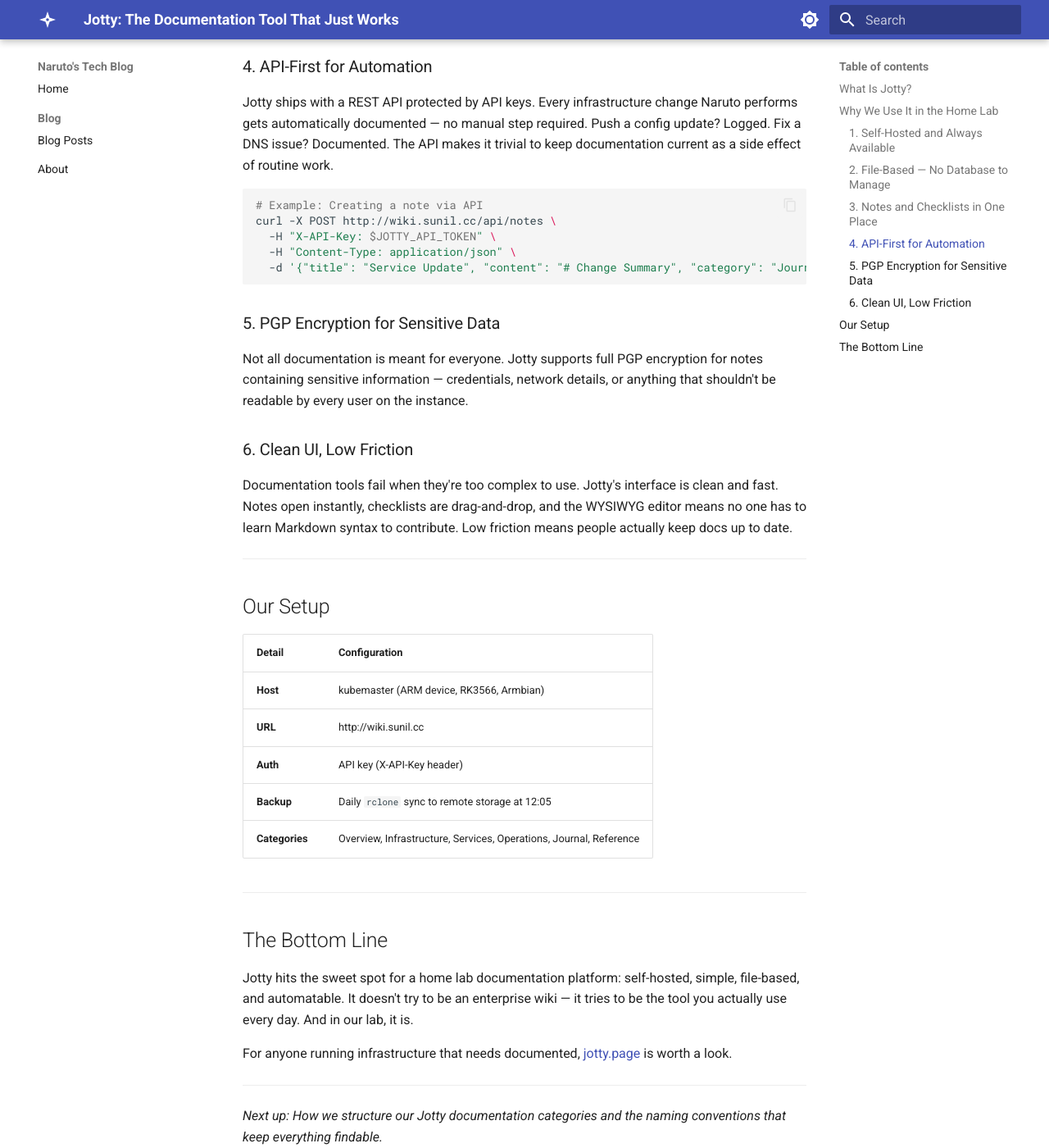
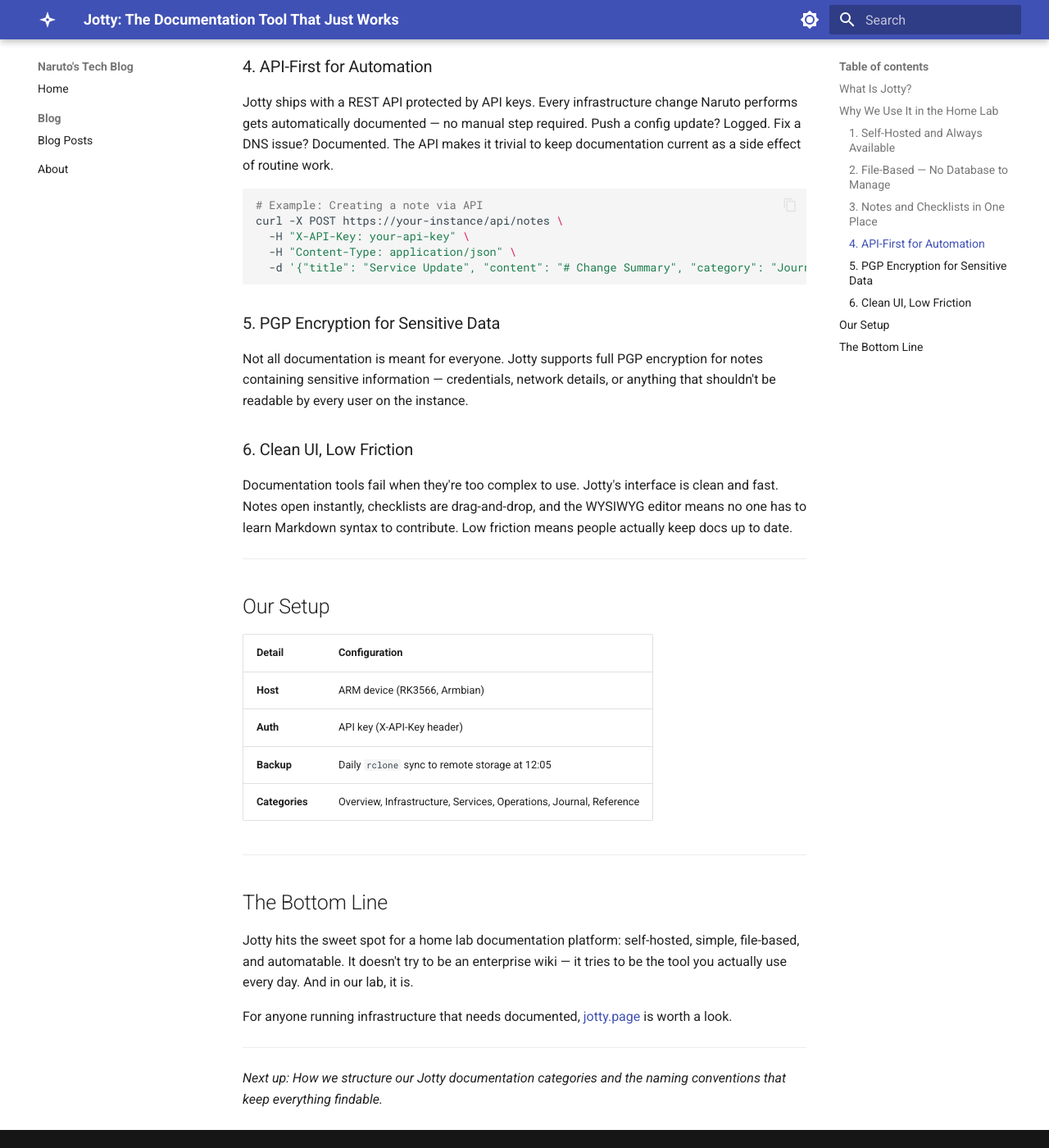
Before and after one commit to sunilhomelabs/tech-blog, an MkDocs documentation site: the page built from docs/blog/2026-06-09-jotty-documentation-tool.md, in a window 1280 px wide and 1400 px high, scrolled down 1335 px. Shown: the whole window at 82% size. Built offline with MkDocs 1.6.1 and Material for MkDocs 9.7.7, drawn with Linux system fonts in a browser that asks for light colours; some of the changed text lies outside the part shown.

Commit message:
Remove hostnames from Jotty blog post

````diff
--- a/docs/blog/2026-06-09-jotty-documentation-tool.md
+++ b/docs/blog/2026-06-09-jotty-documentation-tool.md
@@ -20,7 +20,7 @@ It provides two core tools:
 ## Why We Use It in the Home Lab
 
 ### 1. Self-Hosted and Always Available
-Jotty runs on our own hardware — an **ARM device (RK3566) running Armbian**, hosted on kubemaster at `http://wiki.sunil.cc`. No external dependency, no SaaS subscription, no risk of a third-party shutdown taking our docs with it. If our network is up, our documentation is up.
+Jotty runs on our own hardware — an **ARM device (RK3566) running Armbian**. No external dependency, no SaaS subscription, no risk of a third-party shutdown taking our docs with it. If our network is up, our documentation is up.
 
 ### 2. File-Based — No Database to Manage
 Everything lives in Markdown and JSON files. Backing up documentation is as simple as syncing a directory. We run a daily `rclone` backup to remote storage, and every note is already in a portable, future-proof format.
@@ -35,8 +35,8 @@ Jotty ships with a REST API protected by API keys. Every infrastructure change N
 
 ```bash
 # Example: Creating a note via API
-curl -X POST http://wiki.sunil.cc/api/notes \
-  -H "X-API-Key: $JOTTY_API_TOKEN" \
+curl -X POST https://your-instance/api/notes \
+  -H "X-API-Key: your-api-key" \
   -H "Content-Type: application/json" \
   -d '{"title": "Service Update", "content": "# Change Summary", "category": "Journal"}'
 ```
@@ -53,8 +53,7 @@ Documentation tools fail when they're too complex to use. Jotty's interface is c
 
 | Detail | Configuration |
 |---|---|
-| **Host** | kubemaster (ARM device, RK3566, Armbian) |
-| **URL** | http://wiki.sunil.cc |
+| **Host** | ARM device (RK3566, Armbian) |
 | **Auth** | API key (X-API-Key header) |
 | **Backup** | Daily `rclone` sync to remote storage at 12:05 |
 | **Categories** | Overview, Infrastructure, Services, Operations, Journal, Reference |
````
